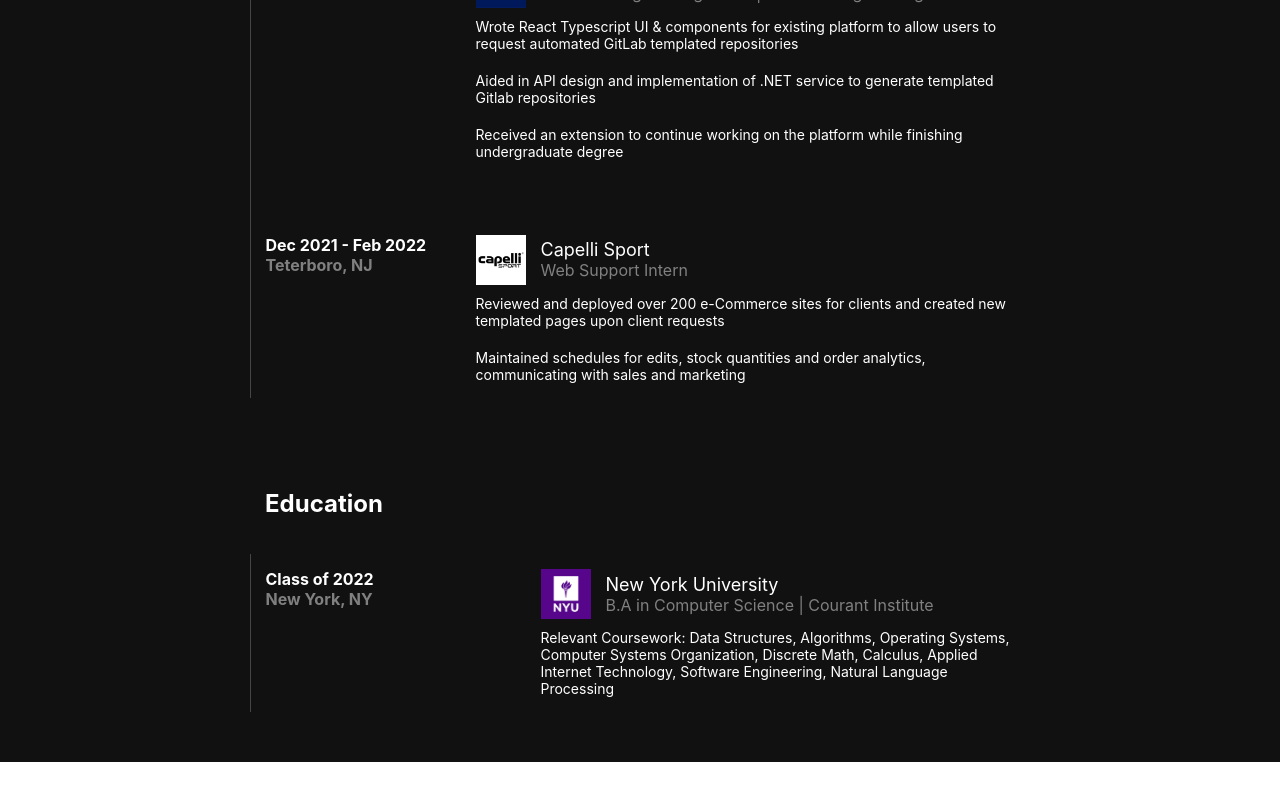
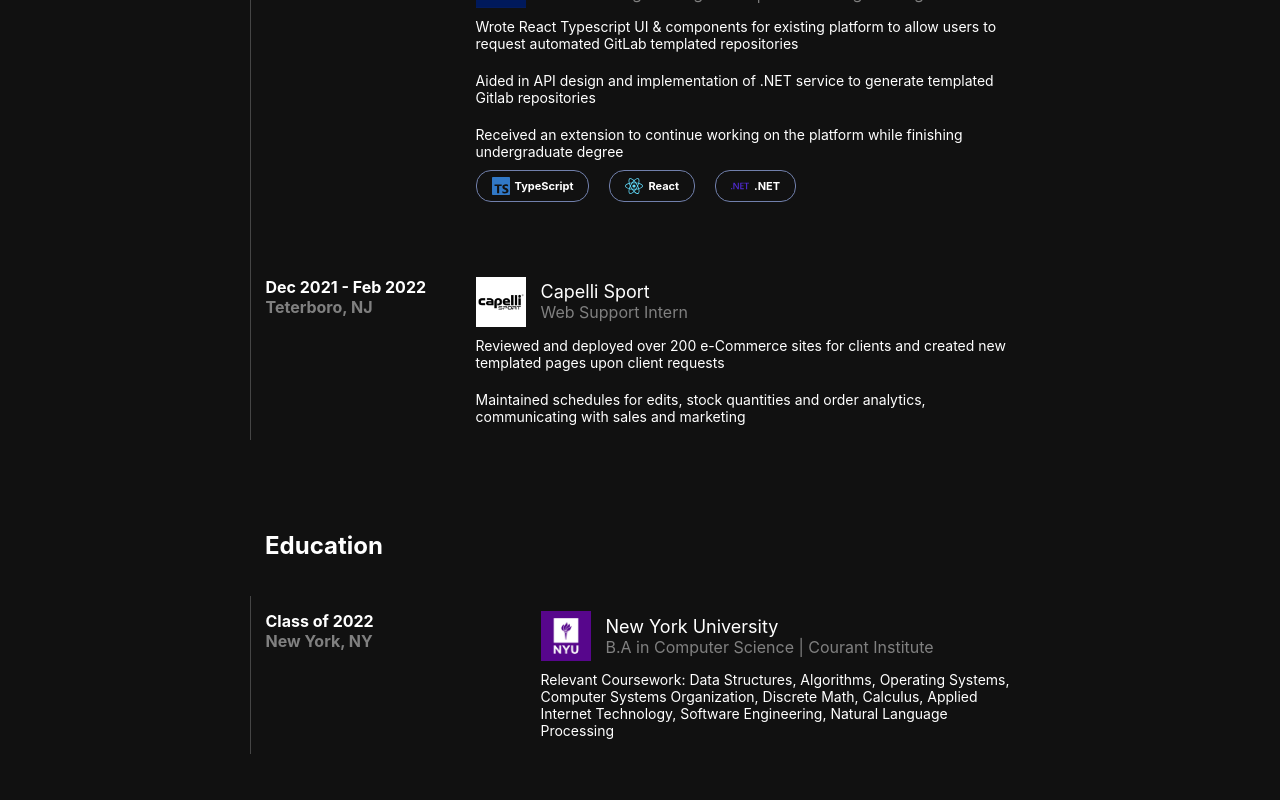
Before and after one commit to ckovacsdev/portfolio, a React (Create React App) app: page / in a window 1280 px wide. Shown: the part 1092-1892 px from the top of the page. Before the commit the page ends 1854 px from the top, so only its background shows below. Built offline with nearby package versions, Linux system fonts and the light colour scheme; the HTML template or start-up script is replaced by a standard one.

Commit message:
add more tags

```diff
--- a/src/components/work-history-card/work-history.tsx
+++ b/src/components/work-history-card/work-history.tsx
@@ -44,7 +44,6 @@ export const WorkHistory = () => {
                         <Tag name='Go' icon={<FaGolang color={'#29BEB0'} size={'18px'} />}/>
                         <Tag name='.NET' icon={<SiDotnet color={'#512bd4'} size={'18px'} />}/>
                         <Tag name='GraphQL' icon={<SiGraphql color={'#E10098'} size={'18px'} />}/>
-
                     </div>
                 </div>
             </div>
@@ -76,6 +75,12 @@ export const WorkHistory = () => {
                             Received an extension to continue working on the platform while finishing undergraduate degree
                         </p>
                     </div>
+
+                    <div className='work-history-tags'>
+                        <Tag name='TypeScript' icon={<SiTypescript color={'#3178C6'} size={'18px'} />}/>
+                        <Tag name='React' icon={<FaReact color={'#61DBFB'} size={'18px'} />}/>
+                        <Tag name='.NET' icon={<SiDotnet color={'#512bd4'} size={'18px'} />}/>
+                    </div>
                 </div>
             </div>
 
```
